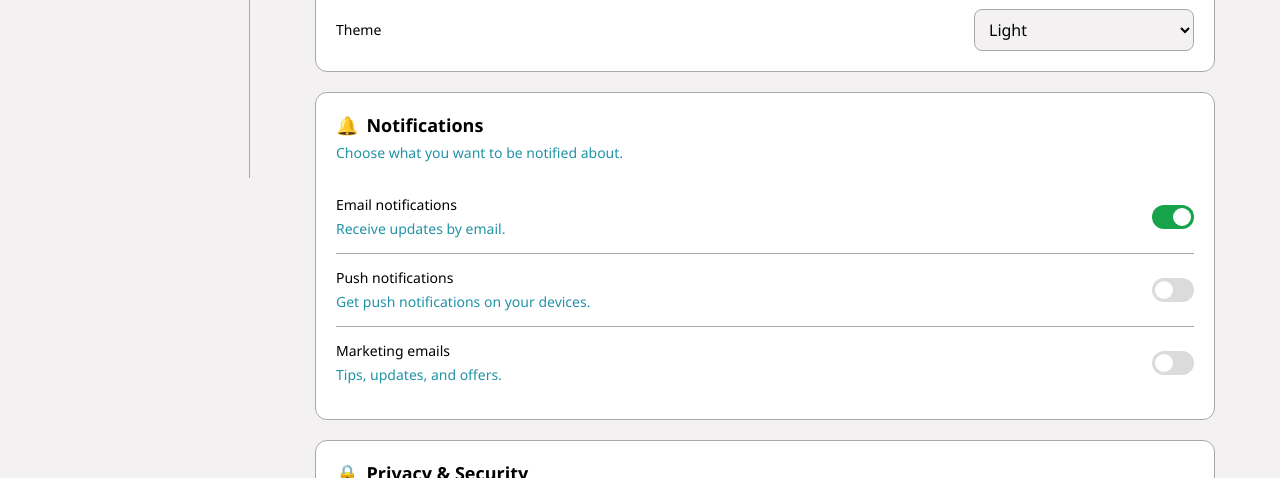
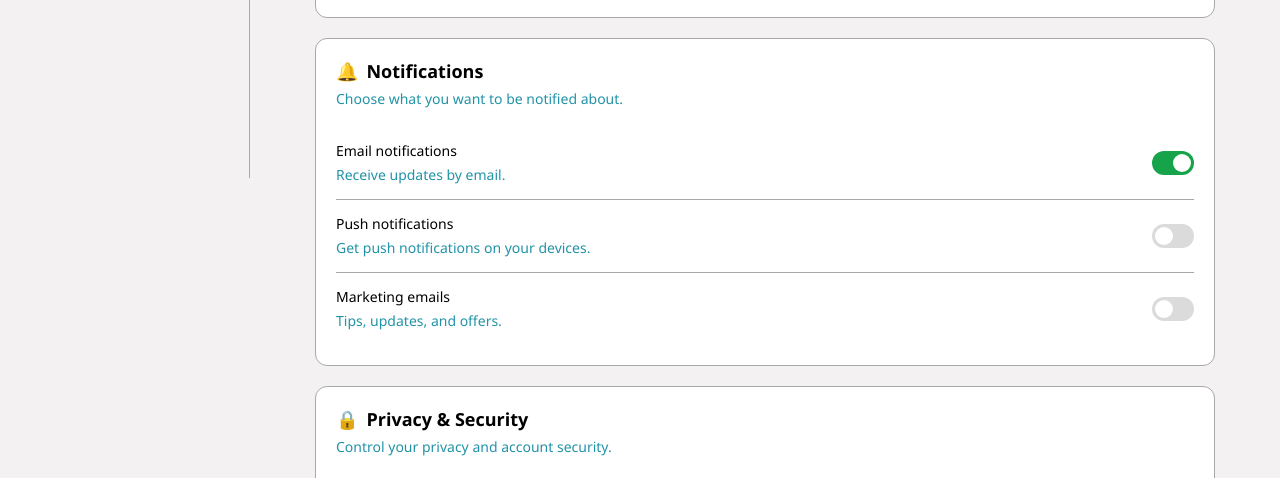
Before and after one commit to 345235/project-1, a plain HTML site: page project-1/code/settings.html in a window 1280 px wide. Shown: the part 622-1100 px from the top of the page. Drawn offline with Linux system fonts and the light colour scheme.

Commit message:
i have made some changes to the settings and termine page

```diff
--- a/project-1/code/settings.html
+++ b/project-1/code/settings.html
@@ -140,14 +140,6 @@
             <option value="pt">Português</option>
           </select>
         </div>
-        <div class="inline" style="margin-top:12px">
-          <label data-t="themeLabel">Design</label>
-          <select id="theme">
-            <option value="light" data-t="light">Hell</option>
-            <option value="dark"  data-t="dark">Dunkel</option>
-            <option value="system" data-t="system">System</option>
-          </select>
-        </div>
       </section>
 
       <!-- Notifications -->
--- a/project-1/code/termine.css
+++ b/project-1/code/termine.css
@@ -8,7 +8,7 @@ body {
 }
 .darkmode {
     --base-color: #2d2727;
-    --base-variant: #000000;
+    --base-variant: #1E2127;
     --text-color : #0667d58f;
     --text-color2 : #184c9b;
     --text-color3 : #779899;
```
